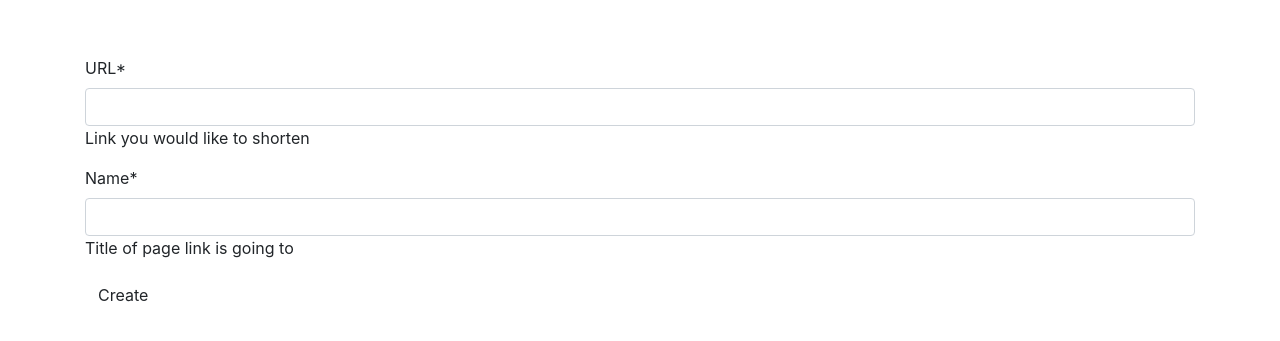
After one commit to goldhand/link-shortener, a Django app: page /create/ in a window 1280 px wide. The commit adds this page. Shown: the top 341 px of the page. Run offline with Django 3.2, Linux system fonts and the light colour scheme; parts of the project's set-up code (start-up, migrations or seed data) failed here and were passed over; some libraries are stand-ins or nearby versions.

Commit message:
adds urls for links

```diff
--- a/config/settings/common.py
+++ b/config/settings/common.py
@@ -44,7 +44,7 @@ THIRD_PARTY_APPS = (
 # Apps specific for this project go here.
 LOCAL_APPS = (
     'link-shortener-challenge.users',  # custom users app
-    # Your stuff: custom apps go here
+    'links',
 )
 
 # See: https://docs.djangoproject.com/en/dev/ref/settings/#installed-apps
--- a/config/urls.py
+++ b/config/urls.py
@@ -5,12 +5,8 @@ from django.conf import settings
 from django.conf.urls import include, url
 from django.conf.urls.static import static
 from django.contrib import admin
-from django.views.generic import TemplateView
 
 urlpatterns = [
-    url(r'^$', TemplateView.as_view(template_name='pages/home.html'), name="home"),
-    url(r'^about/$', TemplateView.as_view(template_name='pages/about.html'), name="about"),
-
     # Django Admin
     url(r'^admin/', include(admin.site.urls)),
 
@@ -18,7 +14,8 @@ urlpatterns = [
     url(r'^users/', include("link-shortener-challenge.users.urls", namespace="users")),
     url(r'^accounts/', include('allauth.urls')),
 
-    # Your stuff: custom urls includes go here
+    # Only need this link function
+    url(r'^', include("links.urls", namespace='links')),
 
 
 ] + static(settings.MEDIA_URL, document_root=settings.MEDIA_ROOT)
--- a/link-shortener-challenge/templates/base.html
+++ b/link-shortener-challenge/templates/base.html
@@ -42,8 +42,10 @@
           <!-- Collect the nav links, forms, and other content for toggling -->
           <div class="collapse navbar-toggleable-xs" id="bs-navbar-collapse-1">
             <nav class="nav navbar-nav">
-              <a class="nav-link nav-item" href="{% url 'home' %}">Home</a></li>
-              <a class="nav-link nav-item" href="{% url 'about' %}">About</a></li>
+              {% if request.user.is_authenticated %}
+                <a class="nav-link nav-item" href="{% url 'links:list' %}">My Links</a>
+                <a class="nav-link nav-item" href="{% url 'links:create' %}">+ Link</a>
+              {% endif %}
             </nav>
 
             <nav class="nav navbar-nav pull-right">
@@ -69,7 +71,7 @@
       {% endif %}
 
       {% block content %}
-        <p>Use this document as a way to quick start any new project.</p>
+
       {% endblock content %}
 
     </div> <!-- /container -->
--- /dev/null
+++ b/link-shortener-challenge/templates/links/link_form.html
@@ -0,0 +1,17 @@
+{% extends 'base.html' %}
+{% load crispy_forms_tags %}
+
+
+{% block content %}
+
+<form class="form" method="POST" action="{% url 'links:create' %}">
+  {% csrf_token %}
+  {{ form|crispy }}
+  <div class="control-group">
+    <div class="controls">
+      <button type="submit" class="btn">Create</button>
+    </div>
+  </div>
+</form>
+
+{% endblock content %}
--- /dev/null
+++ b/links/urls.py
@@ -0,0 +1,14 @@
+# -*- coding: utf-8 -*-
+from __future__ import absolute_import, unicode_literals
+
+from django.conf.urls import url
+
+from . import views
+
+
+urlpatterns = [
+    url(r'^$', view=views.LinkList.as_view(), name='list'),
+    url(r'^create/$', view=views.LinkCreate.as_view(), name='create'),
+    url(r'^(?P<pk>[\w.@+-]+)/$', view=views.LinkRedirect.as_view(),
+        name='shorten')
+]
```
Also changed, not shown: link-shortener-challenge/templates/links/link_list.html (added, +16 -0 lines).
